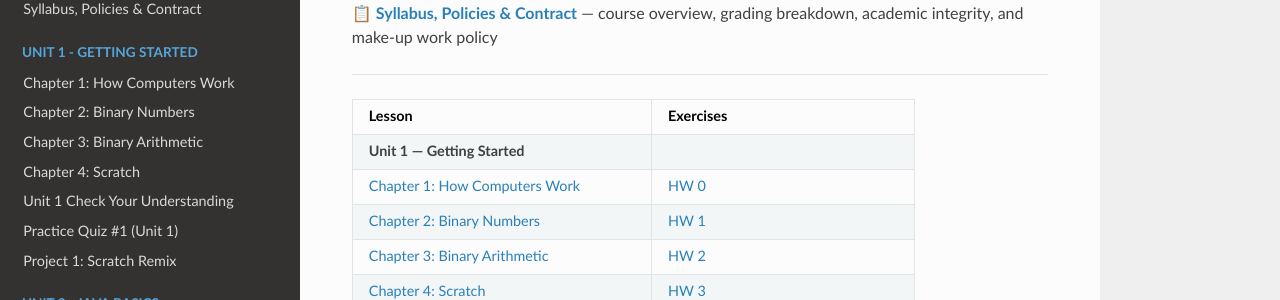
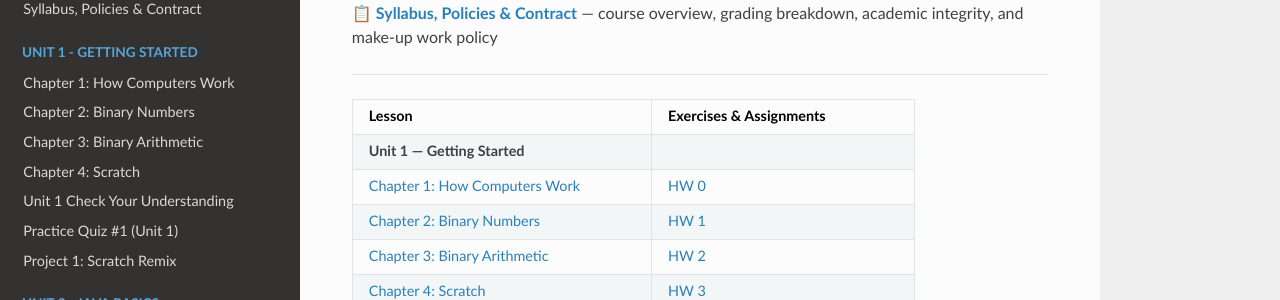
Before and after one commit to kjergens/cs1-site, an MkDocs documentation site: the page built from docs/index.md, in a window 1280 px wide and 1392 px high. Shown: the part 158-458 px from the top of the window. Built offline with MkDocs 1.6.1, drawn with Linux system fonts in a browser that asks for light colours; nearby versions of some CDN libraries.

Commit message:
ToC title

```diff
--- a/docs/index.md
+++ b/docs/index.md
@@ -4,7 +4,7 @@
 
 ---
 
-| Lesson | Exercises |
+| Lesson | Exercises & Assignments |
 |---|---|
 | **Unit 1 — Getting Started**| |
 |     [    Chapter 1: How Computers Work](unit1/notes_01_how_computers_work.md)| [HW 0](unit1/notes_01_how_computers_work.md#homework)
```
